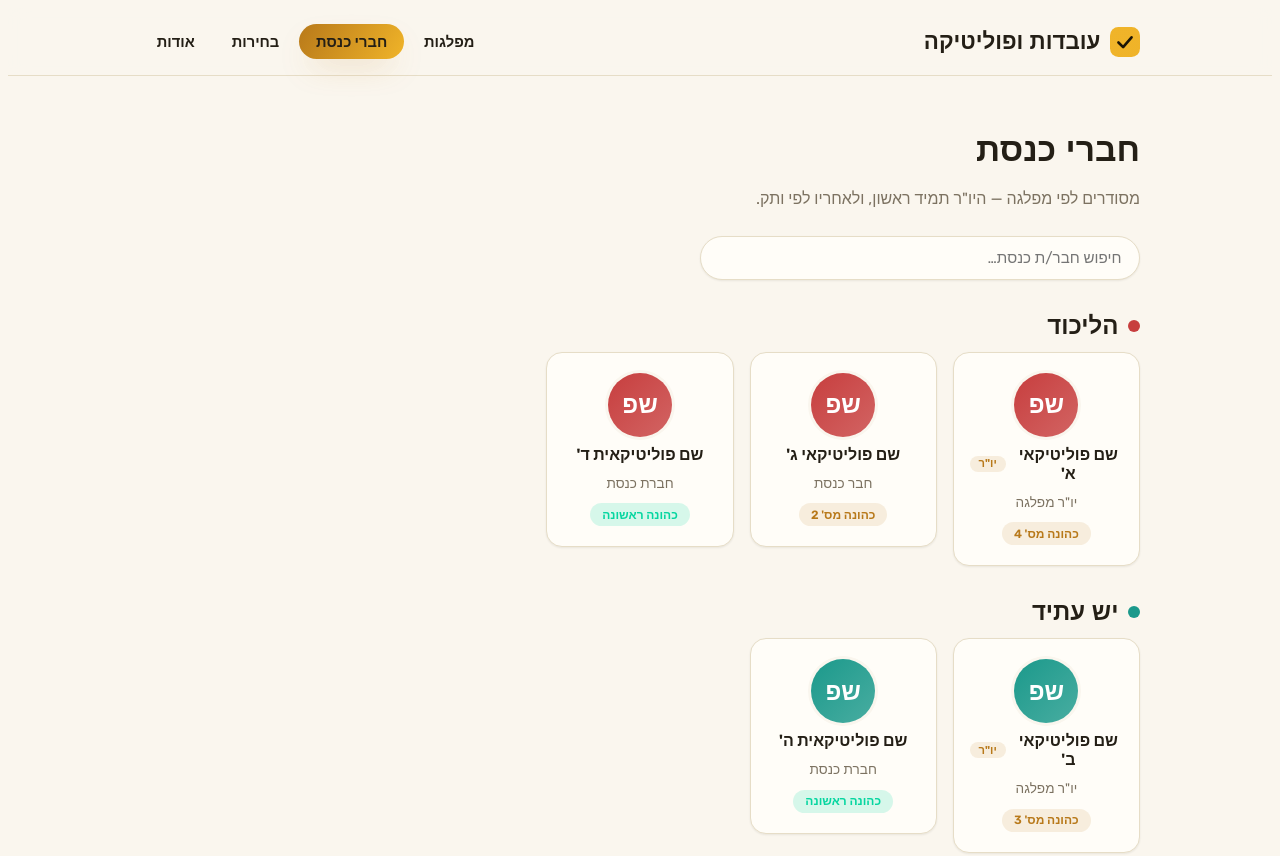
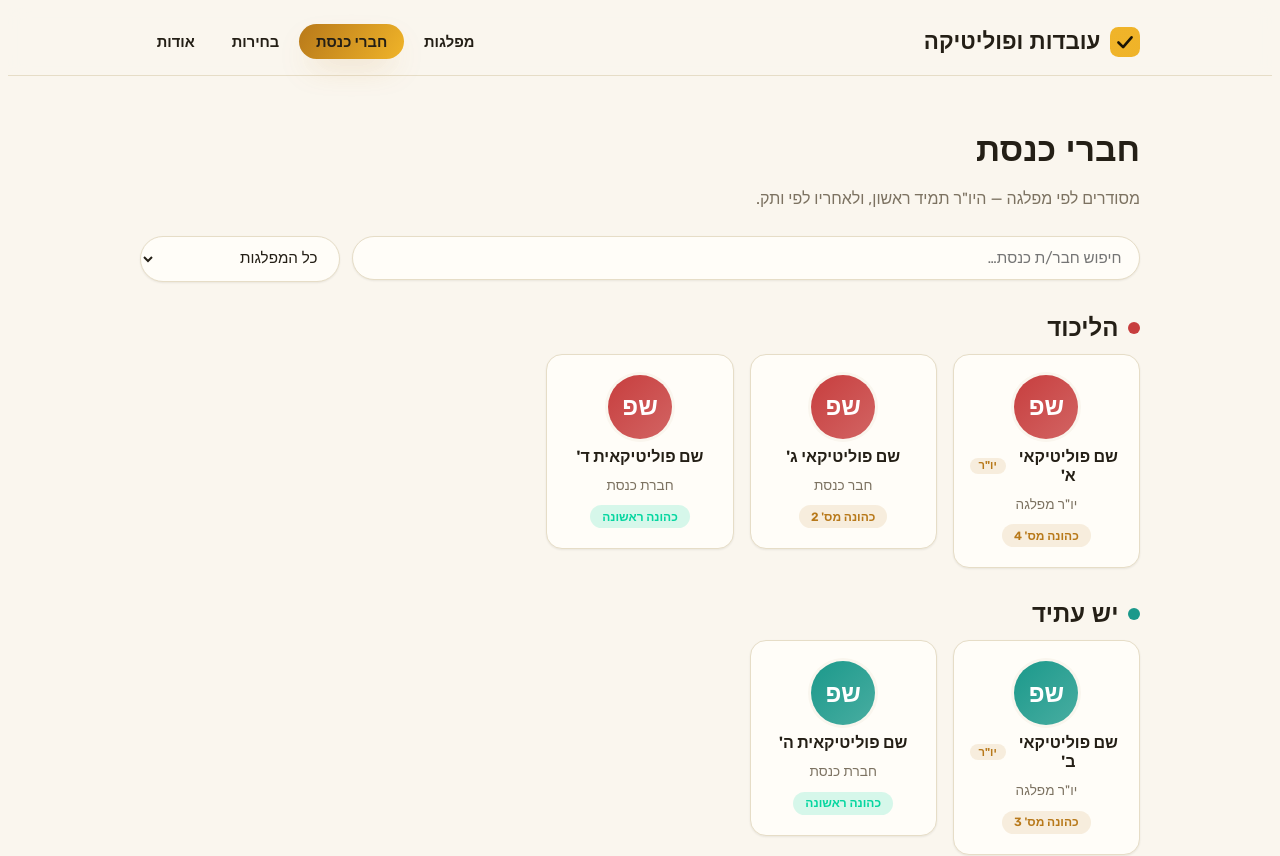
Before and after one commit to liorayacob/politics-facts, a Next.js app: page /politicians in a window 1280 px wide. Shown: the top 856 px of the page. Built offline with nearby package versions, Linux system fonts and the light colour scheme; a web font is replaced by a local one.

Commit message:
Revert seats chart to vertical stacked columns with a legend limited to parties in the data; add party filter to politicians page

```diff
--- a/src/app/globals.css
+++ b/src/app/globals.css
@@ -345,10 +345,44 @@ a {
 
 /* City search */
 
+.search-row {
+  display: flex;
+  gap: 0.75rem;
+  flex-wrap: wrap;
+  margin-top: 1.5rem;
+}
+
 .search-box {
   position: relative;
   max-width: 440px;
   margin-top: 1.5rem;
+}
+
+.search-row .search-box {
+  margin-top: 0;
+}
+
+.search-box-flex {
+  flex: 1 1 260px;
+  max-width: none;
+}
+
+.search-box-select {
+  flex: 0 1 200px;
+  font-family: inherit;
+  font-size: 0.95rem;
+  padding: 0.75rem 1.1rem;
+  border-radius: 999px;
+  border: 1px solid var(--border);
+  background: var(--surface);
+  color: var(--foreground);
+  box-shadow: var(--shadow-sm);
+}
+
+.search-box-select:focus {
+  outline: none;
+  border-color: var(--accent);
+  box-shadow: 0 0 0 3px var(--accent-soft);
 }
 
 .search-box-input {
--- a/src/components/PoliticiansList.tsx
+++ b/src/components/PoliticiansList.tsx
@@ -10,9 +10,11 @@ export default function PoliticiansList({
   groups: { party: Party; members: Politician[] }[];
 }) {
   const [query, setQuery] = useState("");
+  const [partySlug, setPartySlug] = useState("all");
   const trimmed = query.trim();
 
   const filteredGroups = groups
+    .filter(({ party }) => partySlug === "all" || party.slug === partySlug)
     .map(({ party, members }) => ({
       party,
       members: members.filter((m) => m.name.includes(trimmed)),
@@ -21,7 +23,8 @@ export default function PoliticiansList({
 
   return (
     <div>
-      <div className="search-box">
+      <div className="search-row">
+        <div className="search-box search-box-flex">
           <input
             type="text"
             value={query}
@@ -31,10 +34,24 @@ export default function PoliticiansList({
             aria-label="חיפוש חבר כנסת"
           />
         </div>
+        <select
+          value={partySlug}
+          onChange={(e) => setPartySlug(e.target.value)}
+          className="search-box-select"
+          aria-label="סינון לפי מפלגה"
+        >
+          <option value="all">כל המפלגות</option>
+          {groups.map(({ party }) => (
+            <option key={party.slug} value={party.slug}>
+              {party.name}
+            </option>
+          ))}
+        </select>
+      </div>
 
       {filteredGroups.length === 0 ? (
         <p className="muted" style={{ marginTop: "1.5rem" }}>
-          לא נמצא/ה חבר/ת כנסת בשם &quot;{query}&quot;.
+          לא נמצא/ה חבר/ת כנסת מתאים/ה.
         </p>
       ) : (
         filteredGroups.map(({ party, members }) => (
```
Also changed, not shown: src/components/PartyLegend.tsx (+9 -2 lines), src/components/SeatsChart.tsx (+11 -7 lines). Lines whose indentation alone changed are shown as unchanged.
